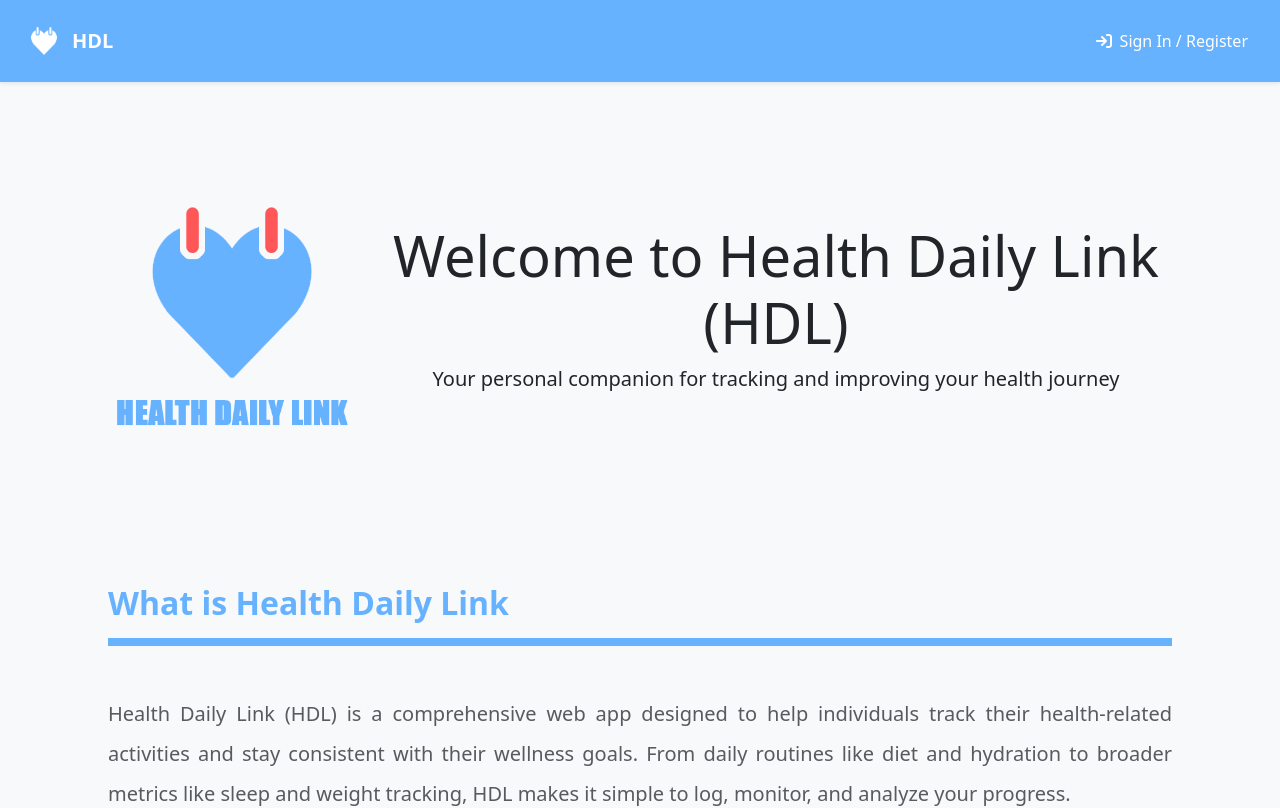
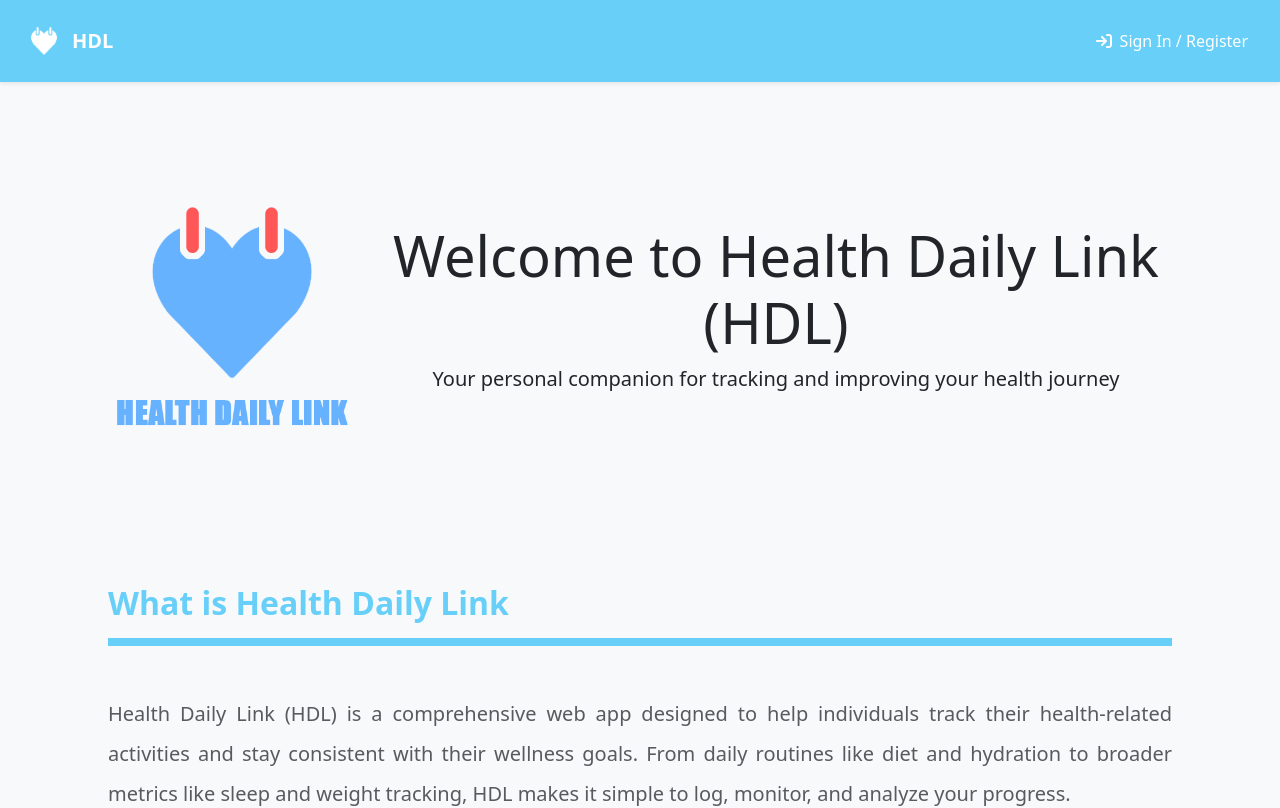
Before and after one commit to makkahwi/heal-tracker, a React (Create React App) app: page / in a window 1280 px wide. Shown: the top 808 px of the page. Built offline with nearby package versions, Linux system fonts and the light colour scheme.

Commit message:
Update Brand Theme Colors

```diff
--- a/src/Style/custom.scss
+++ b/src/Style/custom.scss
@@ -1,6 +1,6 @@
 $theme-colors: (
-  "primary": #66b2ff,
-  "secondary": #ff5758,
+  "primary": #68cff9,
+  "secondary": #aee4fa,
 );
 
 // Import Bootstrap and its default variables
```
